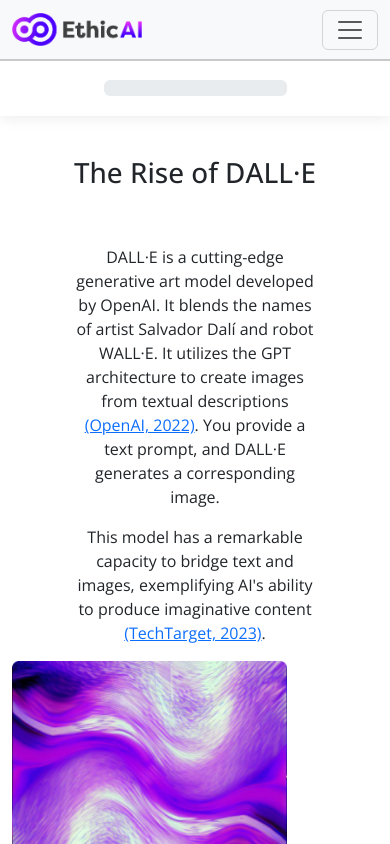
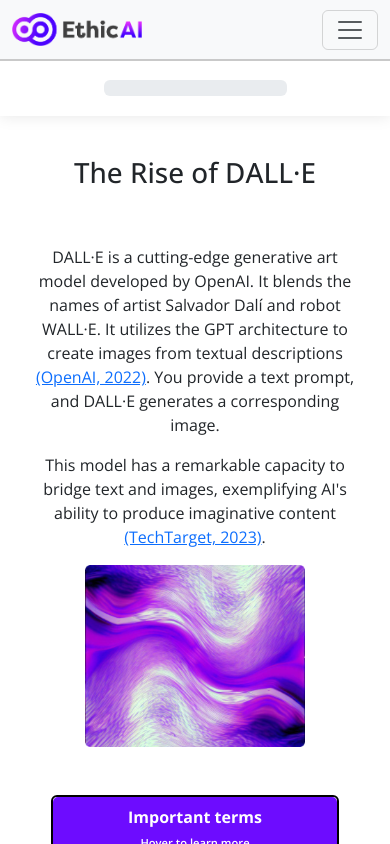
Before and after one commit to harslash/EthicAI, a Vue app in the folder project/ethicai-spa/: page /dalle/the-rise-of-dalle in a window 390 px wide. Shown: the top 844 px of the page. Built offline with nearby package versions, Linux system fonts and the light colour scheme.

Commit message:
Made dall-e page 1 responsive

```diff
--- a/project/ethicai-spa/src/components/pages/dalle/dalle-page-1.vue
+++ b/project/ethicai-spa/src/components/pages/dalle/dalle-page-1.vue
@@ -8,7 +8,7 @@
           <h1 class="tw-mt-24">The Rise of DALL·E</h1>
         </div>
       </div>
-      <div ref="firstSection" class="row h-30 mb-5 justify-content-center" :class="{ hidden: !showFirstSection }">
+      <div ref="firstSection" class="row h-30 mb-5" :class="{ hidden: !showFirstSection }">
         <div class="col-md-8 d-flex align-items-center">
           <div class="d-flex justify-content-center flex-wrap">
             <p class="text-left section-text">
@@ -28,7 +28,7 @@
             </p>
           </div>
         </div>
-        <div class="col-md-4 d-flex align-items-center">
+        <div class="col-md-4 d-flex align-items-center justify-content-center justify-content-md-start ">
           <img class="img-a" src="../../../assets//dalle_page1_img.png" alt="an art piece depicting a purple swirl" />
         </div>
       </div>
@@ -59,7 +59,7 @@
           <h1 class="mt-5" style="font-size: 28px">Imagine ...</h1>
           <br />
         </div>
-        <div class="col-md-4 d-flex align-items-center">
+        <div class="col-md-4 d-flex align-items-center justify-content-center">
           <img class="img-a-small" src="../../../assets//artist.png" alt="a female artist holding a paintbrush" />
         </div>
         <div class="col-md-4 d-flex align-items-center">
@@ -93,7 +93,7 @@
             </p>
           </div>
         </div>
-        <div class="col-md-4 d-flex align-items-center">
+        <div class="col-md-4 d-flex align-items-center justify-content-center">
           <img class="img-a-large" src="../../../assets//haters.png" alt="mean Instagram comments section" />
         </div>
         <div class="row h-20">
@@ -107,7 +107,7 @@
         </div>
       </div>
       <div ref="fourthSection" class="row h-30 mb-5 justify-content-center" :class="{ hidden: !showFourthSection }">
-        <div class="col-md-4 d-flex align-items-center">
+        <div class="col-md-4 d-flex align-items-center justify-content-center">
           <img class="img-a-medium" src="../../../assets//identical_art.jpeg" alt="two art pieces that look identical" />
         </div>
         <div class="col-md-4 d-flex align-items-center">
@@ -152,7 +152,7 @@
             </p>
           </div>
         </div>
-        <div class="col-md-4 d-flex align-items-center">
+        <div class="col-md-4 d-flex align-items-center justify-content-center">
           <img class="img-a-medium" src="../../../assets//sad_piggy.jpeg" alt="mean Instagram comments section" />
         </div>
         <div class="row h-20">
@@ -443,4 +443,20 @@ export default defineComponent({
   margin-top: 20px;
   max-width: 500px;
 }
+
+
+@media (max-width: 767.98px) {
+  .section-text {
+    width: 90%;
+  }
+
+  .img-a, .img-a-medium, .img-a-small{
+    width: 60%;
+  }
+
+  .img-a-large {
+    width: 80%;
+  }
+
+}
 </style>
```
